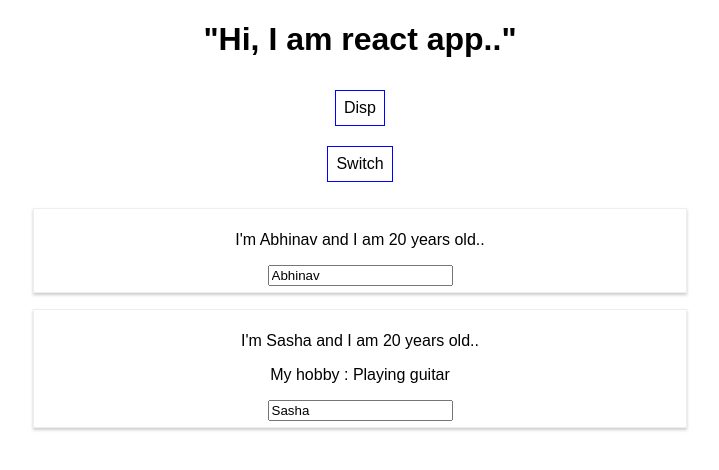
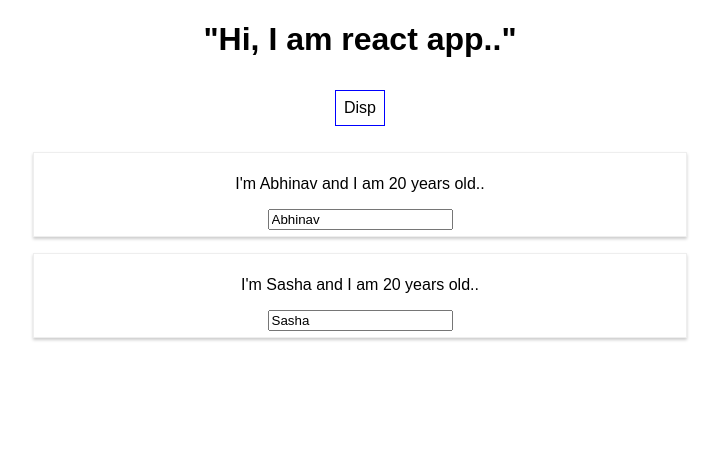
Before and after one commit to Abhinav2907/react-complete-guide, a React (Create React App) app in the folder react-complete-guide/: page / in a window 1280 px wide. Both pictures are taken after a click on the button "Disp". Shown: the top 470 px of the page, without its empty margins (280-999 px from the left). Built offline with nearby package versions, Linux system fonts and the light colour scheme.

Commit message:
Via upload

```diff
--- a/react-complete-guide/src/App.js
+++ b/react-complete-guide/src/App.js
@@ -51,21 +51,28 @@ class App extends Component {
     if(this.state.showPersons)
     {
       personww = (
+        // <div>
+        //     <button
+        //       style={style}
+        //       onClick={() => this.switchNameHandler('Abhinav Mishra')}>Switch</button>
+        //     <Person
+        //       name={this.state.persons[0].name}
+        //       age={this.state.persons[0].age}
+        //       changed={this.nameChangedHandler}/>
+        //     <Person
+        //       name={this.state.persons[1].name}
+        //       age={this.state.persons[1].age}
+        //       click={this.switchNameHandler.bind(this,'Abhinav Mishra!@!@!')}>
+        //         My hobby : Playing guitar
+        //     </Person>
+        //   </div>
         <div>
-            <button
-              style={style}
-              onClick={() => this.switchNameHandler('Abhinav Mishra')}>Switch</button>
-            <Person
-              name={this.state.persons[0].name}
-              age={this.state.persons[0].age}
-              changed={this.nameChangedHandler}/>
-            <Person
-              name={this.state.persons[1].name}
-              age={this.state.persons[1].age}
-              click={this.switchNameHandler.bind(this,'Abhinav Mishra!@!@!')}>
-                My hobby : Playing guitar
-            </Person>
-          </div>
+          {this.state.persons.map(personas => {
+            return <Person
+              name={personas.name}
+              age={personas.age}/>
+          })}
+        </div>
       )
     }
 
```
Also changed, not shown: 1 other file (tests, documents, lock files or other folders).
